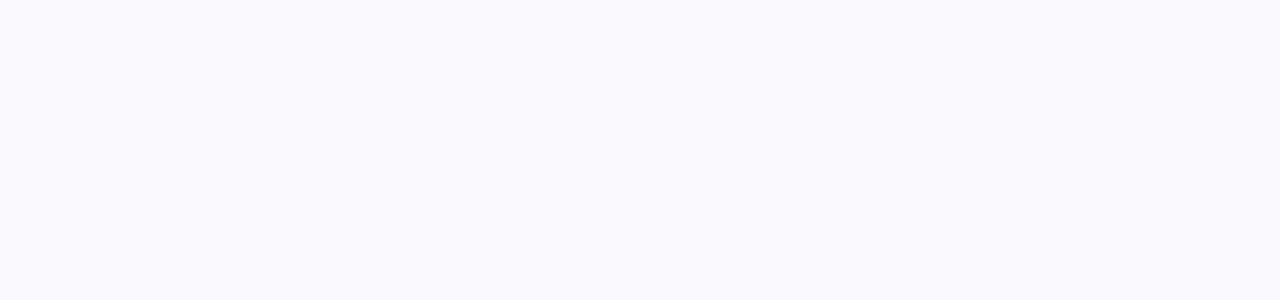
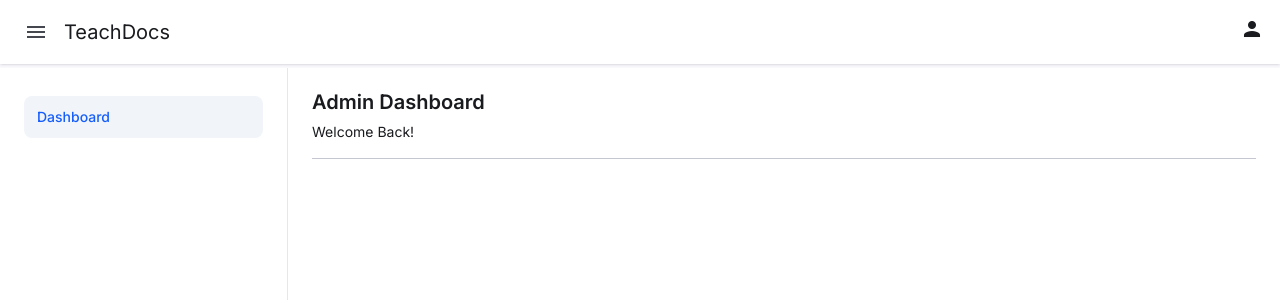
Before and after one commit to wa-maro/plan-and-teach-smart-toolkit, an Angular app in the folder web/: page /admin/dashboard in a window 1280 px wide. Before the commit this address led to /. Shown: the top 300 px of the page. Built offline with nearby package versions, Linux system fonts and the light colour scheme.

Commit message:
feat(web/routes): configure  admin routes with shared panel layout

```diff
--- /dev/null
+++ b/web/src/app/admin/admin-dashboard/admin-dashboard.html
@@ -0,0 +1,6 @@
+<div class="space-y-1.5 flex-1 mb-4">
+  <h2 class="text-xl font-semibold">Admin Dashboard</h2>
+  <p>Welcome Back!</p>
+</div>
+
+<mat-divider></mat-divider>
--- /dev/null
+++ b/web/src/app/admin/admin-dashboard/admin-dashboard.ts
@@ -0,0 +1,10 @@
+import { Component } from '@angular/core';
+import { MatDivider } from '@angular/material/divider';
+
+@Component({
+  selector: 'app-admin-dashboard',
+  imports: [MatDivider],
+  templateUrl: './admin-dashboard.html',
+  styles: ``,
+})
+export class AdminDashboard {}
--- /dev/null
+++ b/web/src/app/admin/admin.routes.ts
@@ -0,0 +1,15 @@
+import { Routes } from '@angular/router';
+import { AdminDashboard } from './admin-dashboard/admin-dashboard';
+
+export const adminRoutes: Routes = [
+  {
+    path: '',
+    pathMatch: 'full',
+    redirectTo: 'dashboard',
+  },
+  {
+    path: 'dashboard',
+    component: AdminDashboard,
+    title: 'Dashboard | TeachDocs',
+  },
+];
--- a/web/src/app/app.routes.ts
+++ b/web/src/app/app.routes.ts
@@ -10,4 +10,12 @@ export const routes: Routes = [
       navLinks: [{ url: 'dashboard', title: 'Dashboard' }],
     },
   },
+  {
+    path: 'admin',
+    component: PanelLayout,
+    loadChildren: () => import('./admin/admin.routes').then((m) => m.adminRoutes),
+    data: {
+      navLinks: [{ url: 'dashboard', title: 'Dashboard' }],
+    },
+  },
 ];
```
